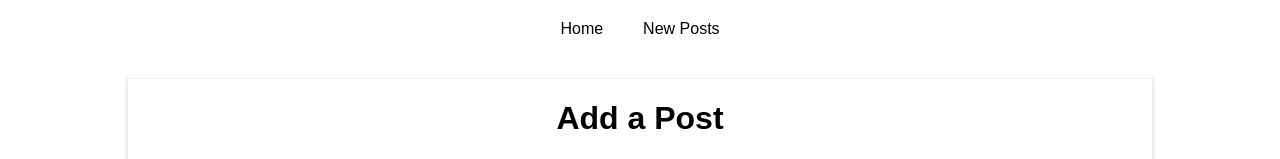
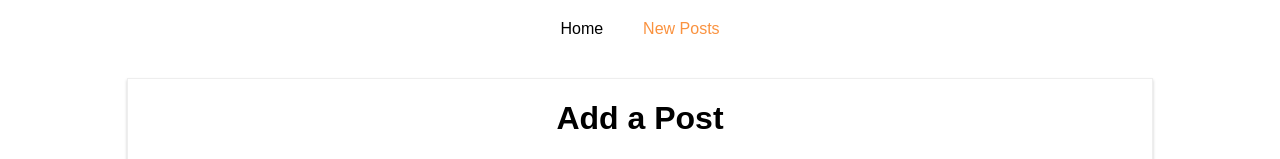
Before and after one commit to markmckenna37/React-Blogger, a React (Create React App) app: page /new-post in a window 1280 px wide. Shown: the top 159 px of the page. Built offline with nearby package versions, Linux system fonts and the light colour scheme.

Commit message:
added NavLinks to blog.js, color and underline styling

```diff
--- a/src/containers/Blog/Blog.css
+++ b/src/containers/Blog/Blog.css
@@ -19,6 +19,7 @@
 }
 
 .Blog a:hover,
-.Blog a:active {
+.Blog a:active,
+.Blog a.active {
     color: #fa923f;
 }
--- a/src/containers/Blog/Blog.js
+++ b/src/containers/Blog/Blog.js
@@ -1,6 +1,6 @@
 import React, { Component } from 'react';
 
-import { Route } from "react-router-dom";
+import { Route, NavLink } from "react-router-dom";
 
 import Posts from "./Posts/Posts"
 import './Blog.css';
@@ -15,13 +15,24 @@
                 <header>
                     <nav>
                         <ul>
-                            <li><a href="/">Home</a></li>
-                            <li><a href="/new-post">New Posts</a></li>
+                            <li><NavLink
+                                    to="/"
+                                    exact
+                                    activeClassName="my-active"
+                                    activeStyle={{
+                                        color: "#fa923f",
+                                        textDecoration: "underline"
+                                    }}>Home</NavLink></li>
+                            <li><NavLink to={{
+                                pathname: "/new-post",
+                                hash: "#submit",
+                                search: "?quick-submit=true"
+                            }}>New Posts</NavLink></li>
                         </ul>
                     </nav>
                 </header>
             <Route path="/" exact component={Posts} />
-            <Route path="/new-post" exact component={NewPost} />
+            <Route path="/new-post" component={NewPost} />
             </div>
         );
     }
--- a/src/containers/Blog/NewPost/NewPost.js
+++ b/src/containers/Blog/NewPost/NewPost.js
@@ -10,6 +10,9 @@
         author: 'Max'
     }
 
+    componentDidMount () {
+        console.log(this.props);
+    }
     postDataHandler = () => {
         const data = {
             title: this.state.title,
--- a/src/containers/Blog/Posts/Posts.js
+++ b/src/containers/Blog/Posts/Posts.js
@@ -15,6 +15,7 @@
     }
 
     componentDidMount () {
+        console.log(this.props);
         axios.get("/posts")
             .then(response => {
                 const posts = response.data.slice(0, 4);
```
Also changed, not shown: src/components/Post/Post.js (+4 -3 lines).
